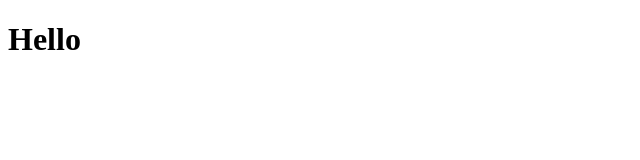
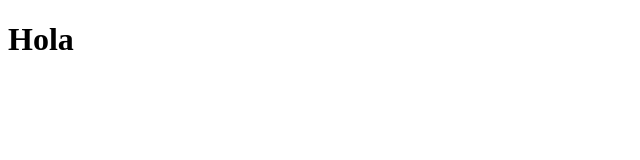
Before and after one commit to Roberto-VC/Test-Git, a plain HTML site: page index.html in a window 1280 px wide. Shown: the full height of the page, 0-640 px from the left. Drawn offline with Linux system fonts and the light colour scheme.

Commit message:
Git Insert

```diff
--- a/index.html
+++ b/index.html
@@ -5,6 +5,6 @@
         <title>Document</title>
     </head>
     <body>
-        <h1>Hello</h1>
+        <h1>Hola</h1>
     </body>
 </html>
```
